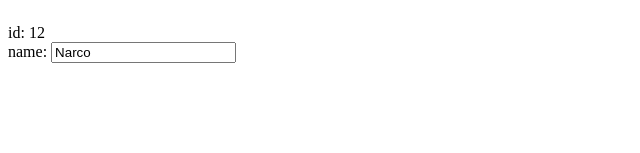
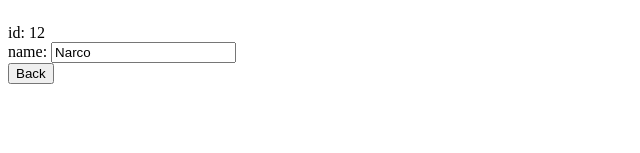
Before and after one commit to Ernie99/tt, an Angular app: page /detail/12 in a window 1280 px wide. Shown: the part 141-294 px from the top of the page, without its empty margins (0-640 px from the left). Built offline with nearby package versions, Linux system fonts and the light colour scheme.

Commit message:
move routes to own module

```diff
--- a/src/app/dashboard.component.ts
+++ b/src/app/dashboard.component.ts
@@ -7,11 +7,11 @@
   template: `
 <h3>Top Heroes</h3>
 <div class="grid grid-pad">
-  <div *ngFor="let hero of heroes" class="col-1-4">
+  <a *ngFor="let hero of heroes"  [routerLink]="['/detail', hero.id]"  class="col-1-4">
     <div class="module hero">
       <h4>{{hero.name}}</h4>
     </div>
-  </div>
+  </a>
 </div>
 `
 })
--- a/src/app/hero-detail.component.ts
+++ b/src/app/hero-detail.component.ts
@@ -10,13 +10,14 @@
   selector: 'my-hero-detail',
   template: `
 
- <div *ngIf="hero">
+<div *ngIf="hero">
   <h2>{{hero.name}} details!</h2>
   <div><label>id: </label>{{hero.id}}</div>
   <div>
     <label>name: </label>
     <input [(ngModel)]="hero.name" placeholder="name">
   </div>
+  <button (click)="goBack()">Back</button>
 </div>
 `
 })
@@ -33,4 +34,8 @@
       .subscribe(hero => this.hero = hero);
   }
 
+  goBack(): void {
+    this.location.back();
+  }
+
 }
```
Also changed, not shown: src/app/app-routing.module.ts (added, +18 -0 lines), src/app/app.module.ts (+2 -19 lines).
